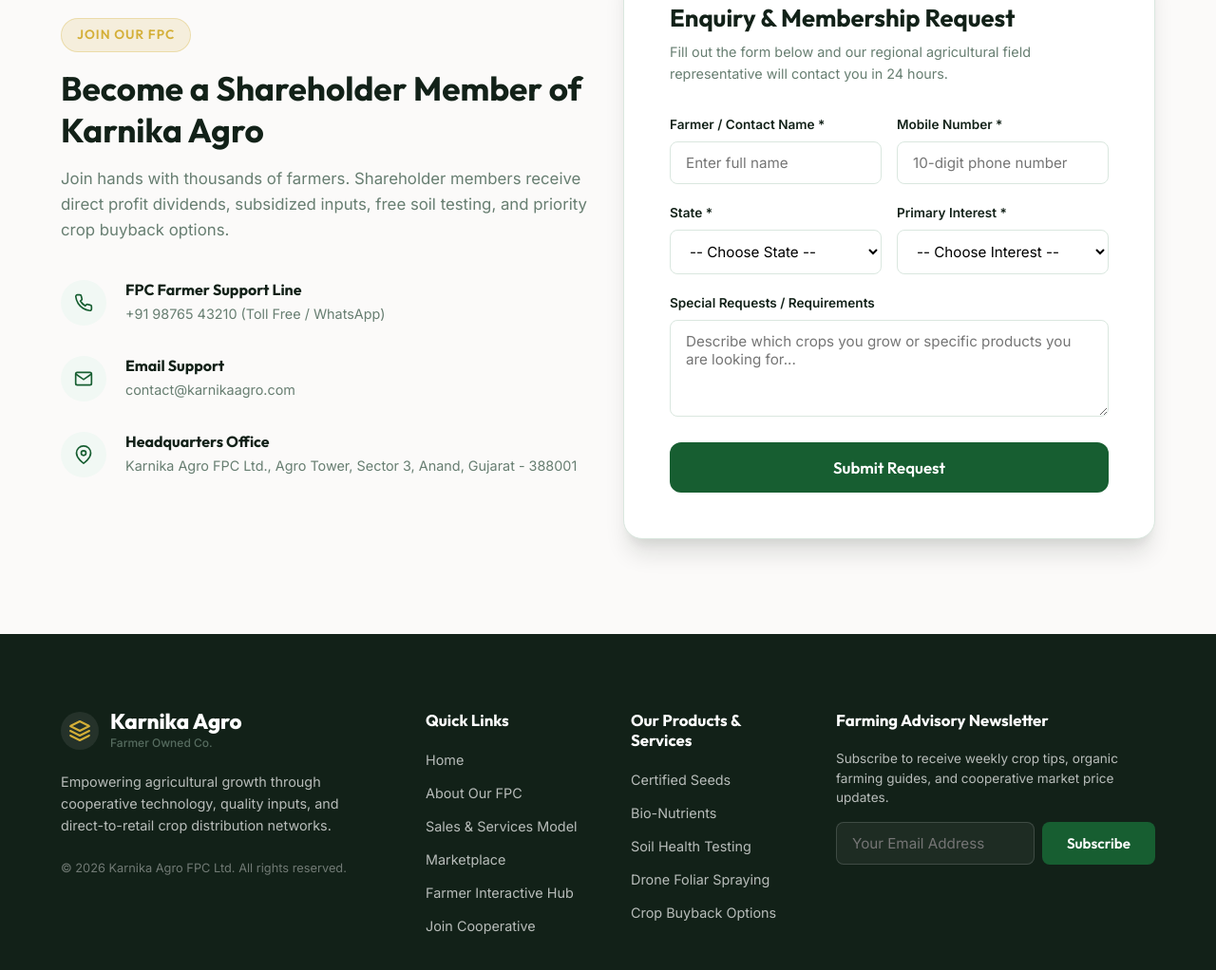
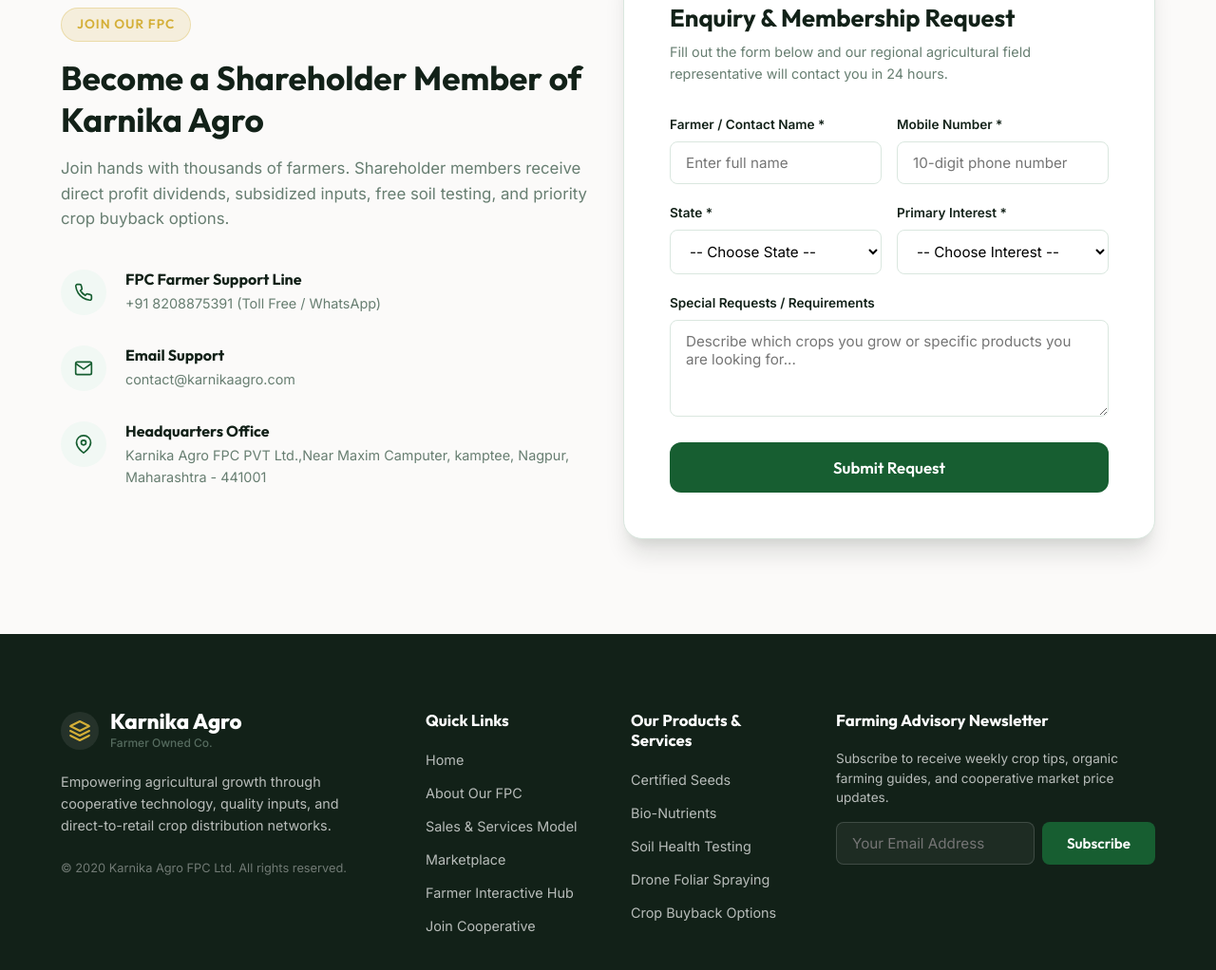
Before and after one commit to MaheshSawarkar1000/karnikagro, a plain HTML site: page index.html in a window 1280 px wide. Shown: the part 5646-6668 px from the top of the page at 95% size. Drawn offline with Linux system fonts and the light colour scheme.

Commit message:
Update index.html

```diff
--- a/index.html
+++ b/index.html
@@ -532,7 +532,7 @@
                                 </div>
                                 <div>
                                     <h4>FPC Farmer Support Line</h4>
-                                    <p>+91 98765 43210 (Toll Free / WhatsApp)</p>
+                                    <p>+91 8208875391 (Toll Free / WhatsApp)</p>
                                 </div>
                             </div>
 
@@ -558,7 +558,7 @@
                                 </div>
                                 <div>
                                     <h4>Headquarters Office</h4>
-                                    <p>Karnika Agro FPC Ltd., Agro Tower, Sector 3, Anand, Gujarat - 388001</p>
+                                    <p>Karnika Agro FPC PVT Ltd.,Near Maxim Camputer, kamptee, Nagpur, Maharashtra - 441001</p>
                                 </div>
                             </div>
                         </div>
@@ -634,7 +634,7 @@
                     </div>
                 </a>
                 <p class="footer-desc">Empowering agricultural growth through cooperative technology, quality inputs, and direct-to-retail crop distribution networks.</p>
-                <p class="copyright">&copy; 2026 Karnika Agro FPC Ltd. All rights reserved.</p>
+                <p class="copyright">&copy; 2020 Karnika Agro FPC Ltd. All rights reserved.</p>
             </div>
 
             <div class="footer-links">
```
